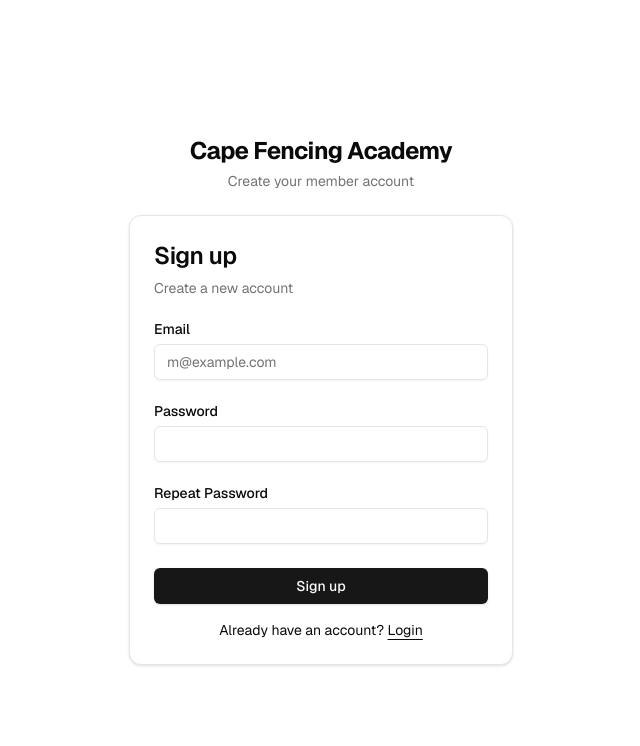
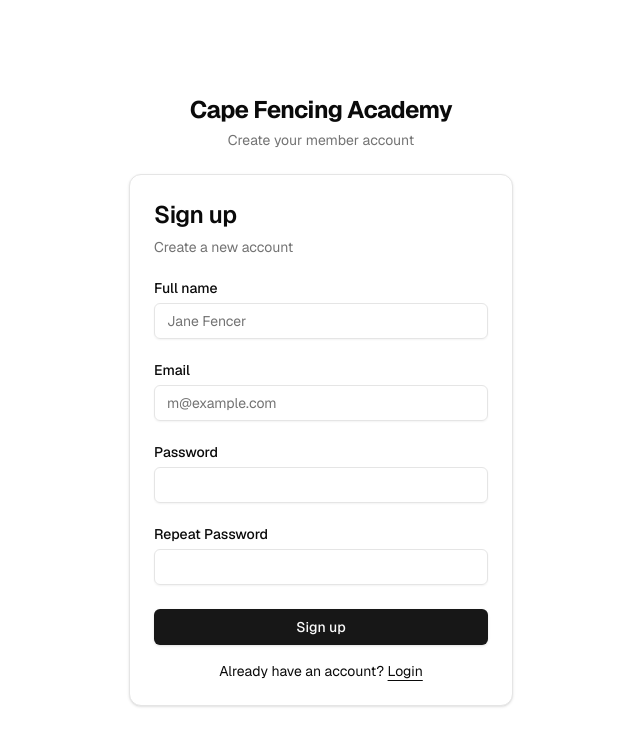
Before and after one commit to leo-muziva/cfa-platform, a Next.js app: page /auth/sign-up in a window 1280 px wide. Shown: the top 746 px of the page, without its empty margins (319-959 px from the left). Built offline with nearby package versions, Linux system fonts and the light colour scheme; no server answers.

Commit message:
feat: capture full name at sign-up and add autocomplete to auth forms

```diff
--- a/components/login-form.tsx
+++ b/components/login-form.tsx
@@ -65,6 +65,7 @@ export function LoginForm({
                   id="email"
                   type="email"
                   placeholder="m@example.com"
+                  autoComplete="email"
                   required
                   value={email}
                   onChange={(e) => setEmail(e.target.value)}
@@ -83,6 +84,7 @@ export function LoginForm({
                 <Input
                   id="password"
                   type="password"
+                  autoComplete="current-password"
                   required
                   value={password}
                   onChange={(e) => setPassword(e.target.value)}
--- a/components/sign-up-form.tsx
+++ b/components/sign-up-form.tsx
@@ -20,6 +20,7 @@ export function SignUpForm({
   className,
   ...props
 }: React.ComponentPropsWithoutRef<"div">) {
+  const [fullName, setFullName] = useState("");
   const [email, setEmail] = useState("");
   const [password, setPassword] = useState("");
   const [repeatPassword, setRepeatPassword] = useState("");
@@ -45,6 +46,9 @@ export function SignUpForm({
         password,
         options: {
           emailRedirectTo: `${window.location.origin}/protected`,
+          // Stored as raw_user_meta_data; the handle_new_user DB trigger
+          // copies full_name onto the auto-created profiles row.
+          data: { full_name: fullName.trim() },
         },
       });
       if (error) throw error;
@@ -67,11 +71,25 @@ export function SignUpForm({
           <form onSubmit={handleSignUp}>
             <div className="flex flex-col gap-6">
               <div className="grid gap-2">
+                <Label htmlFor="full-name">Full name</Label>
+                <Input
+                  id="full-name"
+                  type="text"
+                  placeholder="Jane Fencer"
+                  autoComplete="name"
+                  required
+                  minLength={2}
+                  value={fullName}
+                  onChange={(e) => setFullName(e.target.value)}
+                />
+              </div>
+              <div className="grid gap-2">
                 <Label htmlFor="email">Email</Label>
                 <Input
                   id="email"
                   type="email"
                   placeholder="m@example.com"
+                  autoComplete="email"
                   required
                   value={email}
                   onChange={(e) => setEmail(e.target.value)}
@@ -84,6 +102,7 @@ export function SignUpForm({
                 <Input
                   id="password"
                   type="password"
+                  autoComplete="new-password"
                   required
                   value={password}
                   onChange={(e) => setPassword(e.target.value)}
@@ -96,6 +115,7 @@ export function SignUpForm({
                 <Input
                   id="repeat-password"
                   type="password"
+                  autoComplete="new-password"
                   required
                   value={repeatPassword}
                   onChange={(e) => setRepeatPassword(e.target.value)}
```
